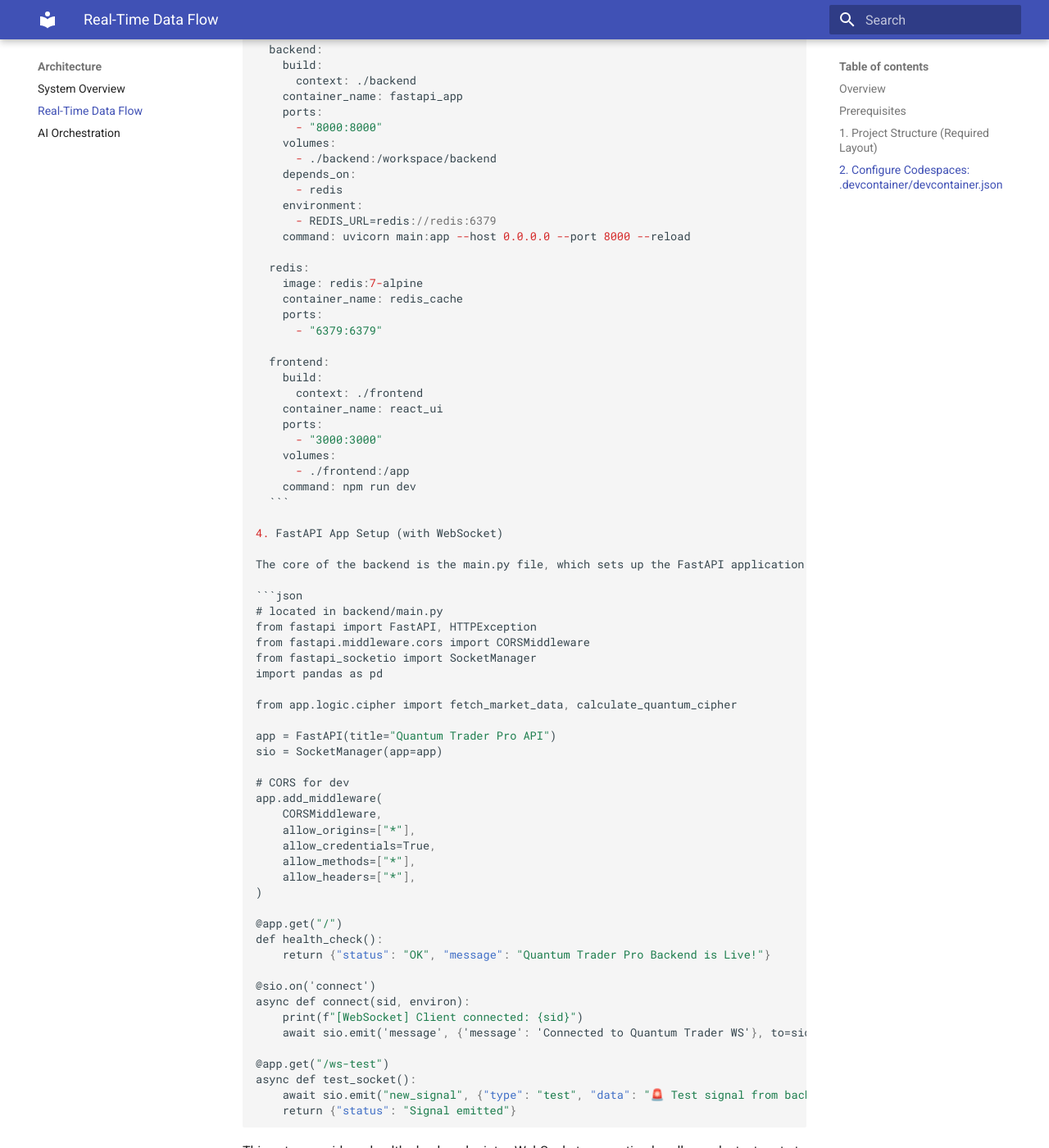
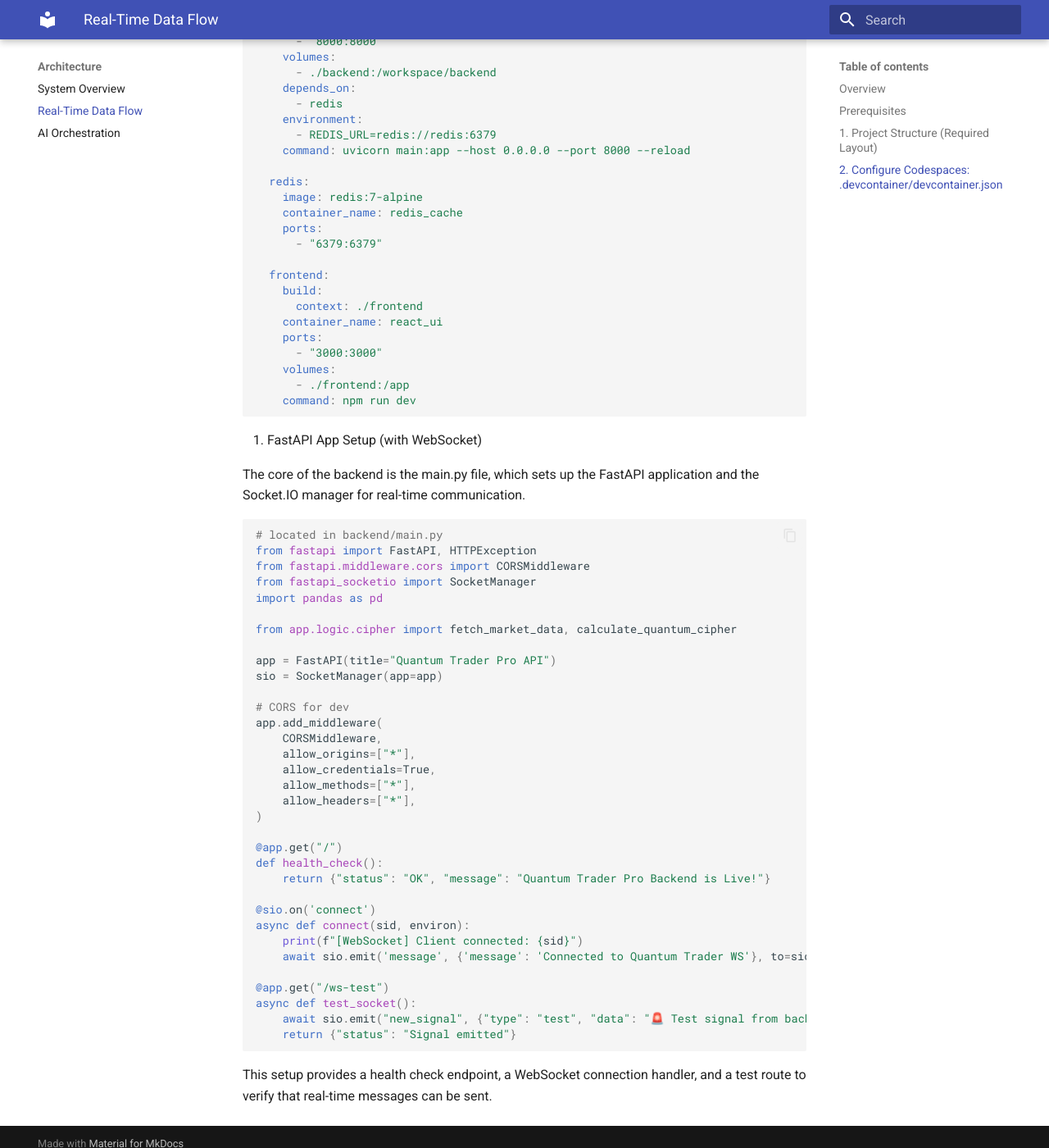
Before and after one commit to elderolder/quantum-trader, an MkDocs documentation site: the page built from docs/architecture/real_time_data_flow.md, in a window 1280 px wide and 1400 px high, scrolled down 1519 px. Shown: the whole window at 82% size. Built offline with MkDocs 1.6.1 and Material for MkDocs 9.7.7, drawn with Linux system fonts in a browser that asks for light colours; some of the changed lines change nothing that is shown; some of the changed text lies outside the part shown.

Commit message:
Update real_time_data_flow.md

````diff
--- a/docs/architecture/real_time_data_flow.md
+++ b/docs/architecture/real_time_data_flow.md
@@ -13,7 +13,7 @@ This tutorial covers:
 
 ### Prerequisites
 
-*   You have completed the [5-Minute Quickstart](./../getting-started.md).
+*   You have completed the [5-Minute Quickstart](../getting-started/quickstart.md).
 *   You have a basic understanding of Docker and `docker-compose`.
 
 ---
@@ -36,14 +36,6 @@ quantum-trader/
 ├── index.html
 ├── main.jsx
 └── package.json
-
-code
-Code
-download
-content_copy
-expand_less
-IGNORE_WHEN_COPYING_START
-IGNORE_WHEN_COPYING_END
 
 
 ### 2. Configure Codespaces: `.devcontainer/devcontainer.json`
@@ -72,9 +64,7 @@ This file defines the development container, telling Codespaces how to build the
 
 This file orchestrates all the services required for the application: the Python backend, the React frontend, and the Redis cache.
 
-```json
-version: "3.9"
-
+```yaml
 services:
   backend:
     build:
@@ -105,13 +95,13 @@ services:
     volumes:
       - ./frontend:/app
     command: npm run dev
-  ```
+```
 
 4. FastAPI App Setup (with WebSocket)
 
 The core of the backend is the main.py file, which sets up the FastAPI application and the Socket.IO manager for real-time communication.
 
-```json
+```python
 # located in backend/main.py
 from fastapi import FastAPI, HTTPException
 from fastapi.middleware.cors import CORSMiddleware
````
